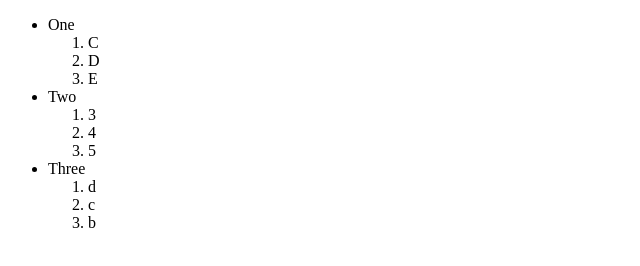
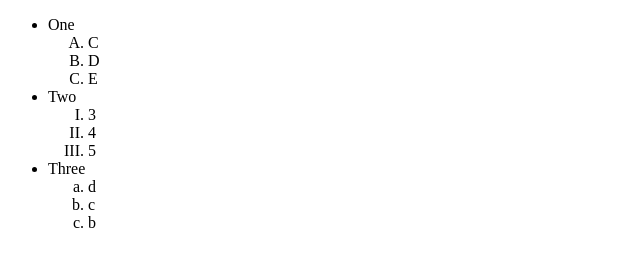
Before and after one commit to Raniamamdouh/Assignment, a plain HTML site: page Week1/Assign11_14/Assign2/Home.html in a window 1280 px wide. Shown: the full height of the page, 0-640 px from the left. Drawn offline with Linux system fonts and the light colour scheme.

Commit message:
Update Home.html

```diff
--- a/Week1/Assign11_14/Assign2/Home.html
+++ b/Week1/Assign11_14/Assign2/Home.html
@@ -9,7 +9,7 @@
     <ul>
       <li>
         One
-        <ol start="C">
+        <ol  type="A" start="C">
           <li>C</li>
           <li>D</li>
           <li>E</li>
@@ -17,7 +17,7 @@
       </li>
       <li>
         Two
-        <ol start="III">
+        <ol type="I" start="III">
           <li>3</li>
           <li>4</li>
           <li>5</li>
@@ -25,7 +25,7 @@
       </li>
       <li>
         Three
-        <ol start="d">
+        <ol type="a" start="d">
           <li>d</li>
           <li>c</li>
           <li>b</li>
```
